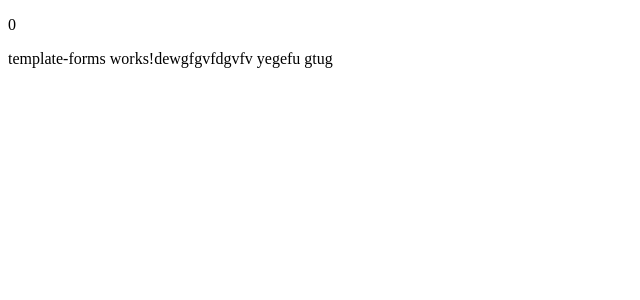
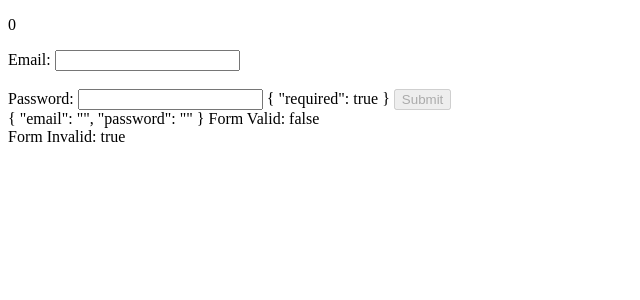
Before and after one commit to BinodK234/Angular-best-practice, an Angular app in the folder angular_best_practice/: page /template-forms in a window 1280 px wide. Shown: the top 300 px of the page, without its empty margins (0-640 px from the left). Built offline with nearby package versions, Linux system fonts and the light colour scheme.

Commit message:
Practiced the Template driven form completely.

```diff
--- a/angular_best_practice/src/app/app.config.ts
+++ b/angular_best_practice/src/app/app.config.ts
@@ -1,6 +1,5 @@
 import { ApplicationConfig, provideBrowserGlobalErrorListeners } from '@angular/core';
 import { provideRouter } from '@angular/router';
-
 import { routes } from './app.routes';
 
 export const appConfig: ApplicationConfig = {
--- a/angular_best_practice/src/app/forms/template-forms/template-forms.html
+++ b/angular_best_practice/src/app/forms/template-forms/template-forms.html
@@ -1 +1,32 @@
-<p>template-forms works!dewgfgvfdgvfv yegefu gtug</p>
+<form #loginForm="ngForm" (ngSubmit)="onSubmit(loginForm)">
+    Email: <input type="text" [(ngModel)]="email" name="email" ngModel="email" #emailControl="ngModel" required minlength="5">
+    @if(emailControl.touched && emailControl.invalid) {
+        <div style="color: red;">Email is required</div>
+    }
+    @if(emailControl.dirty && emailControl.invalid) {
+        <div style="color: red;">invalid Email</div>
+    }
+    @if(emailControl.errors?.['minLength']) {
+        <div style="color: red;">Minimum 5 character is required</div>
+    }
+    <br><br>
+    Password: <input type="password" [(ngModel)]="password" name="password" #pwdControl="ngModel" required minlength="5">
+    @if(pwdControl.invalid && pwdControl.touched) {
+         <div style="color: red;">Password is required</div>
+    }
+    @if(pwdControl.errors?.['minLength']){
+         <div style="color: red;">Minimum 5 Charcters required</div>
+    }
+    {{ emailControl.errors | json }}
+    <button [disabled]="loginForm.invalid">Submit</button>
+</form>
+{{email}}
+{{password}}
+{{ loginForm.value | json }}
+ <!-- { "email": "", "password": "" } -->
+
+ Form Valid: {{ loginForm.valid }}
+
+<br>
+
+Form Invalid: {{ loginForm.invalid }}
--- a/angular_best_practice/src/app/forms/template-forms/template-forms.ts
+++ b/angular_best_practice/src/app/forms/template-forms/template-forms.ts
@@ -1,11 +1,19 @@
+import { JsonPipe } from '@angular/common';
 import { Component } from '@angular/core';
+import { FormsModule, NgForm } from '@angular/forms';
 
 @Component({
   selector: 'app-template-forms',
-  imports: [],
+  imports: [FormsModule, JsonPipe],
   templateUrl: './template-forms.html',
   styleUrl: './template-forms.scss',
 })
 export class TemplateForms {
+  email: string = '';
+  password: string = ''
 
+
+onSubmit(form: NgForm){
+  console.log(form.value);
 }
+}
```
